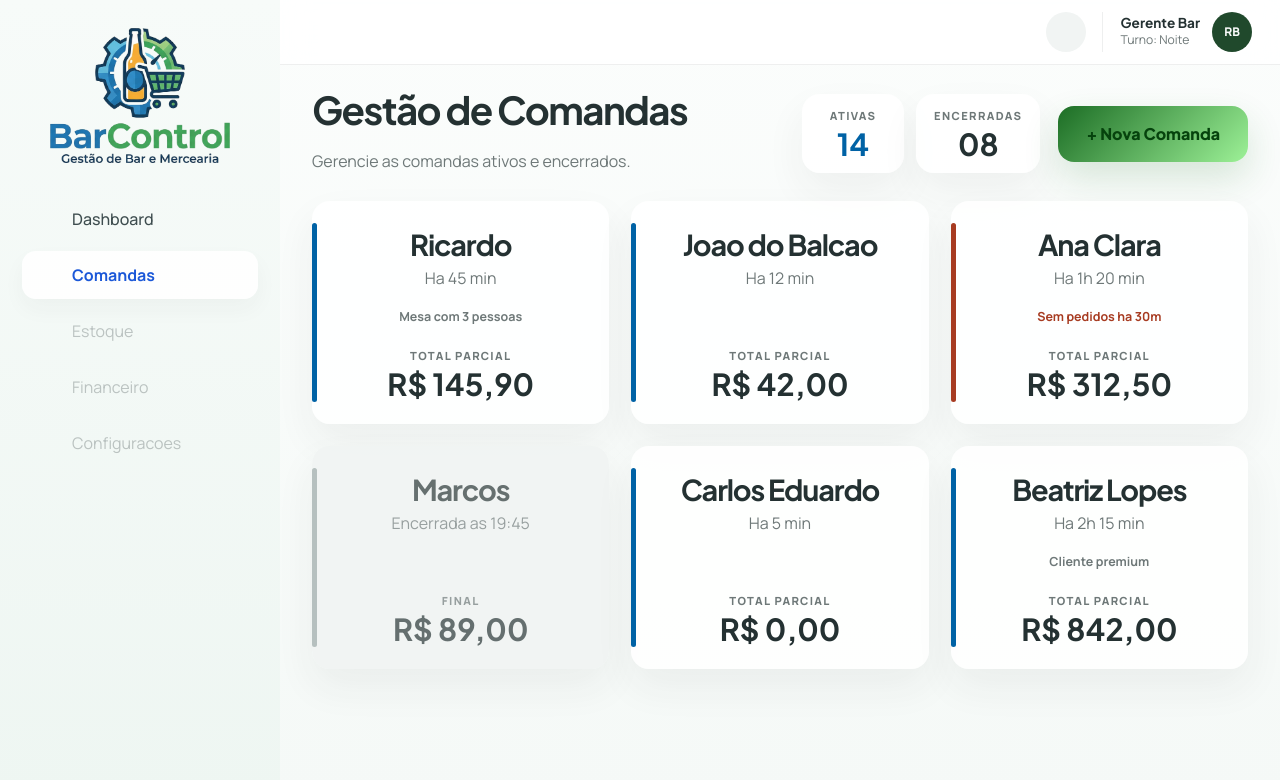
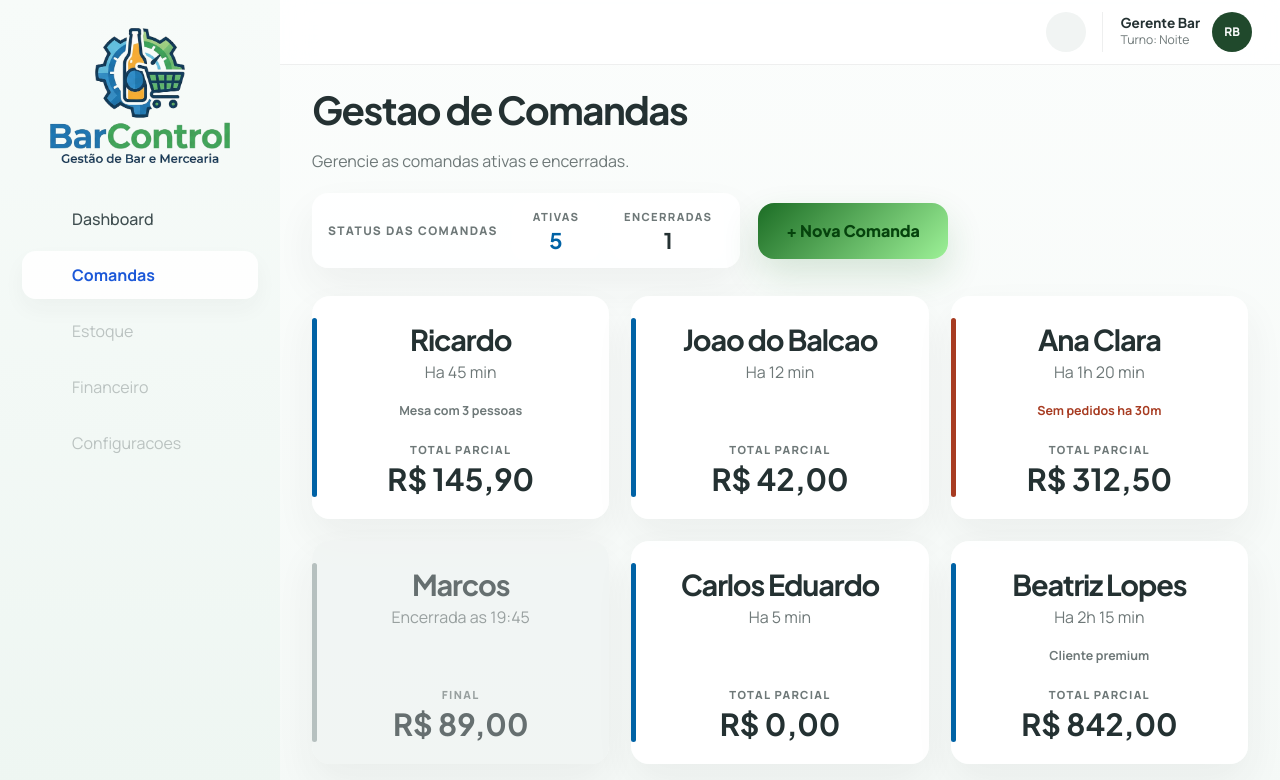
Before and after one commit to RicardoCFBR/Projeto-Integrador-III, a React (Vite) app in the folder frontend/: page /comandas in a window 1280 px wide. Shown: the top 780 px of the page. Built offline with nearby package versions, Linux system fonts and the light colour scheme; some icons are missing.

Commit message:
feat(frontend): conectar mural com detalhe da comanda

```diff
--- a/frontend/src/pages/TabDetailPage.tsx
+++ b/frontend/src/pages/TabDetailPage.tsx
@@ -128,14 +128,37 @@ const mockTabs = {
     "1": {
         customerName: "Ricardo",
         tabLabel: "Comanda #2402",
+        status: "aberta",
     },
     "2": {
         customerName: "Joao do Balcao",
         tabLabel: "Comanda #2403",
+        status: "aberta",
+    },
+    "3": {
+        customerName: "Ana Clara",
+        tabLabel: "Comanda #2404",
+        status: "aberta",
+    },
+    "4": {
+        customerName: "Marcos",
+        tabLabel: "Comanda #2405",
+        status: "encerrada",
+    },
+    "5": {
+        customerName: "Carlos Eduardo",
+        tabLabel: "Comanda #2406",
+        status: "aberta",
+    },
+    "6": {
+        customerName: "Beatriz Lopes",
+        tabLabel: "Comanda #2407",
+        status: "aberta",
     },
     nova: {
         customerName: "Nova Comanda",
-        tabLabel: "Nova abertura • Sem codigo ainda",
+        tabLabel: "Nova abertura",
+        status: "aberta",
     },
 } as const;
 
@@ -217,27 +240,38 @@ export function TabDetailPage() {
                                     </Box>
                                 </Typography>
 
-                                <Stack direction="row" spacing={1.25} alignItems="center">
+                                <Stack spacing={0.35}>
+                                    <Stack direction="row" spacing={1.25} alignItems="center">
+                                        <Typography
+                                            color="text.secondary"
+                                            sx={{
+                                                fontSize: "0.78rem",
+                                                fontWeight: 800,
+                                                letterSpacing: "0.12em",
+                                                textTransform: "uppercase",
+                                            }}
+                                        >
+                                            Comanda n°: {tab.tabLabel.replace("Comanda ", "")}
+                                        </Typography>
+                                    </Stack>
                                     <Box
                                         sx={{
-                                            width: 8,
-                                            height: 8,
-                                            borderRadius: "999px",
-                                            bgcolor: "secondary.main",
-                                            boxShadow: "0 0 0 6px rgba(0,98,165,0.08)",
+                                            pl: "0px",
                                         }}
-                                    />
+                                    >
                                     <Typography
-                                        color="text.secondary"
                                         sx={{
                                             fontSize: "0.78rem",
                                             fontWeight: 800,
-                                            letterSpacing: "0.12em",
-                                            textTransform: "uppercase",
+                                            color:
+                                                tab.status === "aberta"
+                                                    ? "primary.main"
+                                                    : "text.secondary",
                                         }}
                                     >
-                                        {tab.tabLabel}
+                                        Status: {tab.status === "aberta" ? "Aberta" : "Encerrada"}
                                     </Typography>
+                                    </Box>
                                 </Stack>
                             </Box>
 
@@ -502,12 +536,6 @@ export function TabDetailPage() {
                                 <Typography color="text.secondary">Subtotal</Typography>
                                 <Typography color="text.secondary">R$ 120,90</Typography>
                             </Stack>
-                            <Stack direction="row" justifyContent="space-between">
-                                <Typography color="text.secondary">
-                                    Taxa de Servico (10%)
-                                </Typography>
-                                <Typography color="text.secondary">R$ 12,09</Typography>
-                            </Stack>
                             <Divider />
                             <Stack direction="row" justifyContent="space-between" alignItems="center">
                                 <Typography variant="h6">Total Geral</Typography>
@@ -519,7 +547,7 @@ export function TabDetailPage() {
                                         color: "primary.main",
                                     }}
                                 >
-                                    R$ 132,99
+                                    R$ 120,90
                                 </Typography>
                             </Stack>
 
@@ -541,11 +569,7 @@ export function TabDetailPage() {
                                 Fechar Comanda / Ir para Pagamento
                             </Button>
 
-                            <Button
-                                fullWidth
-                                startIcon={<PrintRoundedIcon />}
-                                variant="text"
-                            >
+                            <Button fullWidth startIcon={<PrintRoundedIcon />} variant="text">
                                 Imprimir Conferencia
                             </Button>
                         </Stack>
--- a/frontend/src/pages/TabsPage.tsx
+++ b/frontend/src/pages/TabsPage.tsx
@@ -1,3 +1,5 @@
+import { Link } from "react-router-dom";
+
 type TabCard = {
     id: number;
     clientName: string;
@@ -62,23 +64,28 @@ const tabCards: TabCard[] = [
     },
 ];
 
+export function TabsPage() {
+    const closedCount = tabCards.filter((tab) => tab.state === "closed").length;
+    const activeCount = tabCards.length - closedCount;
+
     const summaryCards = [
-    { label: "Ativas", value: "14", accent: "primary" },
-    { label: "Encerradas", value: "08", accent: "neutral" },
+        { label: "Ativas", value: String(activeCount), accent: "primary" },
+        { label: "Encerradas", value: String(closedCount), accent: "neutral" },
     ];
 
-export function TabsPage() {
     return (
         <div className="page-stack">
             <section className="page-hero">
                 <div>
-                    <h1>Gestão de Comandas</h1>
-
-                    <p style={{ marginTop: 20 }}>Gerencie as comandas ativos e encerrados.</p>
+                    <h1>Gestao de Comandas</h1>
+                    <p style={{ marginTop: 20 }}>Gerencie as comandas ativas e encerradas.</p>
                 </div>
 
                 <div className="page-hero__actions">
-                    <div className="summary-strip" aria-label="Resumo de comandas">
+                    <section className="summary-panel" aria-label="Resumo de comandas">
+                        <p className="summary-panel__title">Status das Comandas</p>
+
+                        <div className="summary-strip">
                             {summaryCards.map((item) => (
                                 <article className="summary-card" key={item.label}>
                                     <span>{item.label}</span>
@@ -94,19 +101,23 @@ export function TabsPage() {
                                 </article>
                             ))}
                         </div>
+                    </section>
 
-                    <button className="primary-action" type="button">
+                    <Link className="primary-action" to="/comandas/nova">
                         + Nova Comanda
-                    </button>
+                    </Link>
                 </div>
             </section>
 
             <section className="tabs-grid" aria-label="Lista de comandas">
                 {tabCards.map((tab) => (
-                    <article
-                        className={`tab-card tab-card--${tab.state}`}
+                    <Link
+                        aria-label={`Abrir comanda de ${tab.clientName}`}
+                        className="tab-card-link"
                         key={tab.id}
+                        to={`/comandas/${tab.id}`}
                     >
+                        <article className={`tab-card tab-card--${tab.state}`}>
                             <div className="tab-card__status" aria-hidden="true" />
 
                             <div className="tab-card__body">
@@ -135,6 +146,7 @@ export function TabsPage() {
                                 </div>
                             </div>
                         </article>
+                    </Link>
                 ))}
             </section>
         </div>
--- a/frontend/src/style.css
+++ b/frontend/src/style.css
@@ -264,6 +264,7 @@ button {
     gap: 12px;
 }
 
+.summary-panel,
 .summary-card,
 .tab-card,
 .metric-card,
@@ -274,10 +275,37 @@ button {
     box-shadow: var(--shadow-soft);
 }
 
+.summary-panel {
+    min-height: 56px;
+    padding: 8px 16px;
+    display: flex;
+    align-items: center;
+    gap: 14px;
+    flex-wrap: wrap;
+    border-radius: 16px;
+}
+
+.summary-panel__title {
+    margin: 0;
+    color: var(--muted);
+    font-size: 0.74rem;
+    font-weight: 800;
+    letter-spacing: 0.12em;
+    text-transform: uppercase;
+}
+
 .summary-card {
-    min-width: 102px;
-    padding: 14px 18px;
+    min-width: 88px;
+    padding: 8px 12px;
     text-align: center;
+    box-shadow: none;
+    border-radius: 12px;
+}
+
+.summary-panel .summary-strip {
+    flex: 1;
+    justify-content: flex-end;
+    flex-wrap: wrap;
 }
 
 .summary-card span,
@@ -292,7 +320,7 @@ button {
 .summary-card__value {
     display: block;
     margin-top: 4px;
-    font-size: 1.9rem;
+    font-size: 1.35rem;
     line-height: 1;
     color: var(--text);
 }
@@ -302,6 +330,9 @@ button {
 }
 
 .primary-action {
+    display: inline-flex;
+    align-items: center;
+    justify-content: center;
     min-height: 56px;
     padding: 0 28px;
     border: 0;
@@ -319,10 +350,26 @@ button {
     gap: 22px;
 }
 
+.tab-card-link {
+    display: block;
+    border-radius: 10px;
+}
+
+.tab-card-link:focus-visible {
+    outline: none;
+}
+
+.tab-card-link:focus-visible .tab-card {
+    box-shadow:
+        0 0 0 3px rgba(0, 98, 165, 0.18),
+        0 18px 40px rgba(45, 52, 51, 0.06);
+}
+
 .tab-card {
     position: relative;
     min-height: 204px;
     overflow: hidden;
+    cursor: pointer;
 }
 
 .tab-card__status {
```
Lines whose indentation alone changed are shown as unchanged.
